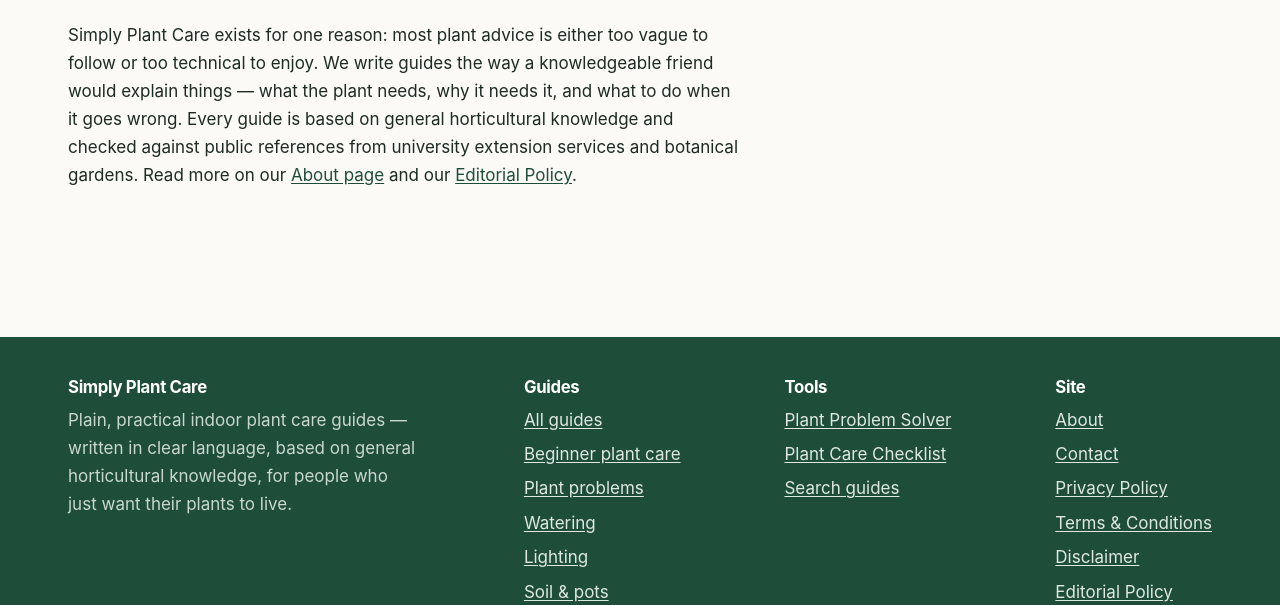
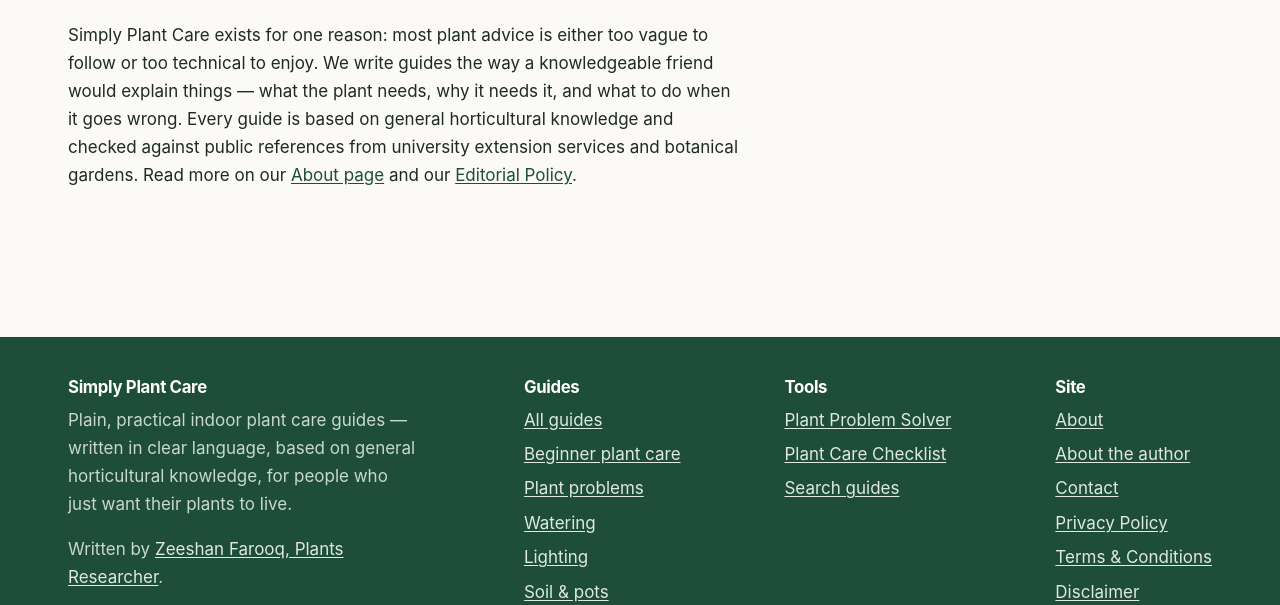
Before and after one commit to inboxtojunaid/Simply-Plant-Care, an Astro site: page / in a window 1280 px wide. Shown: the part 3634-4239 px from the top of the page. Built offline with nearby package versions, Linux system fonts and the light colour scheme; Astro itself is replaced by a stand-in of ours.

Commit message:
Author, Privacy, Pinterest, overlap fixes — 26 Nov 2026

```diff
--- a/src/layouts/BaseLayout.astro
+++ b/src/layouts/BaseLayout.astro
@@ -111,6 +111,21 @@ const currentPath = Astro.url.pathname;
               language, based on general horticultural knowledge, for people
               who just want their plants to live.
             </p>
+            <p>
+              Written by
+              <a href="/author/zeeshan-farooq/">Zeeshan Farooq, Plants Researcher</a>.
+            </p>
+            <p>
+              <a
+                class="social-link"
+                href="https://www.pinterest.com/simplyplantcare/"
+                target="_blank"
+                rel="me noopener"
+              >
+                <svg viewBox="0 0 24 24" width="20" height="20" aria-hidden="true" fill="#E60023"><path d="M12.017 0C5.396 0 .029 5.367.029 11.987c0 5.079 3.158 9.417 7.618 11.162-.105-.949-.199-2.403.041-3.439.219-.937 1.406-5.957 1.406-5.957s-.359-.72-.359-1.781c0-1.663.967-2.911 2.168-2.911 1.024 0 1.518.769 1.518 1.688 0 1.029-.653 2.567-.992 3.992-.285 1.193.6 2.165 1.775 2.165 2.128 0 3.768-2.245 3.768-5.487 0-2.861-2.063-4.869-5.008-4.869-3.41 0-5.409 2.562-5.409 5.199 0 1.033.394 2.143.889 2.741.099.12.112.225.085.345-.09.375-.293 1.199-.334 1.363-.053.225-.172.271-.401.165-1.495-.69-2.433-2.878-2.433-4.646 0-3.776 2.748-7.252 7.92-7.252 4.158 0 7.392 2.967 7.392 6.923 0 4.136-2.607 7.464-6.227 7.464-1.216 0-2.359-.631-2.75-1.378l-.748 2.853c-.271 1.043-1.002 2.35-1.492 3.146C9.57 23.812 10.763 24 12.017 24c6.627 0 11.986-5.365 11.986-12.013C24.003 5.367 18.644.001 12.017.001z"/></svg>
+                Pinterest
+              </a>
+            </p>
           </div>
           <nav aria-label="Footer guides">
             <h3>Guides</h3>
@@ -135,6 +150,7 @@ const currentPath = Astro.url.pathname;
             <h3>Site</h3>
             <ul>
               <li><a href="/about/">About</a></li>
+              <li><a href="/author/zeeshan-farooq/">About the author</a></li>
               <li><a href="/contact/">Contact</a></li>
               <li><a href="/privacy-policy/">Privacy Policy</a></li>
               <li><a href="/terms-and-conditions/">Terms &amp; Conditions</a></li>
```
